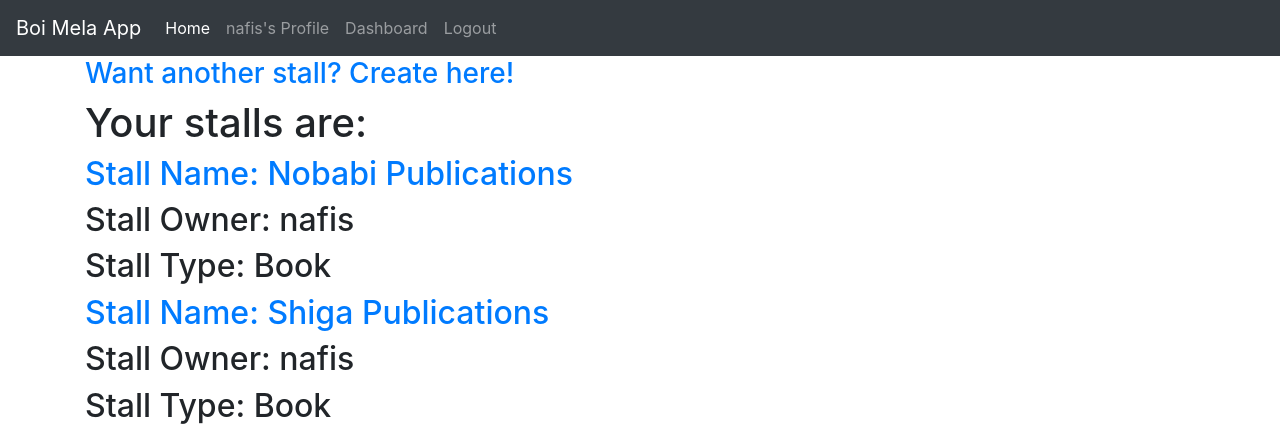
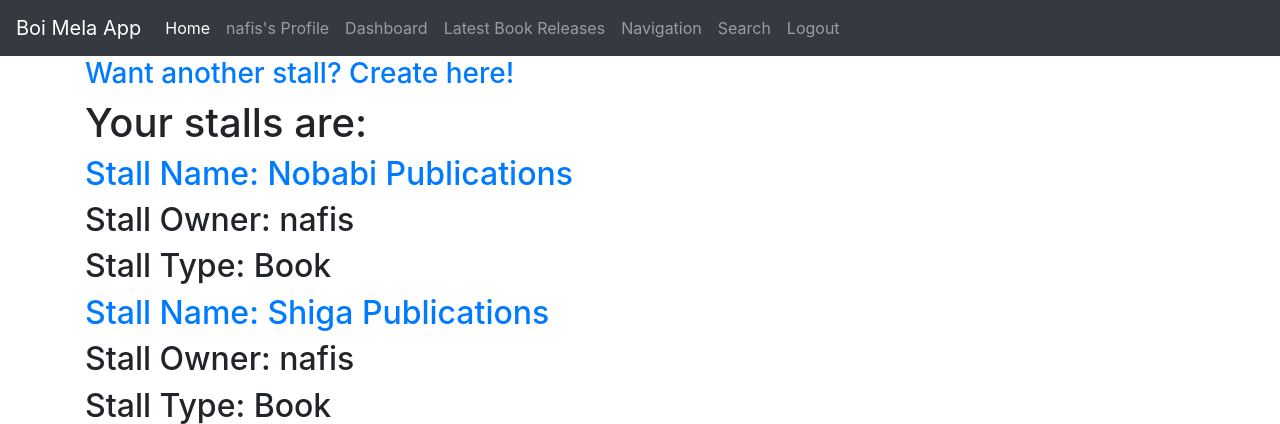
Before and after one commit to HumayaraBinte/BoiMelaProject, a Django app: page /dashboard/ in a window 1280 px wide. Shown: the top 424 px of the page. Run offline with Django 3.2, Linux system fonts and the light colour scheme; a user stored in the database is signed in; data comes from the database, SQL or seed files in the repository; some libraries are stand-ins or nearby versions.

Commit message:
Nav bar align

```diff
--- a/boimela/boimelaApp/templates/boimelaApp/base.html
+++ b/boimela/boimelaApp/templates/boimelaApp/base.html
@@ -27,13 +27,16 @@
       {% if user.is_authenticated %}
       <a class="nav-item nav-link" href="{% url 'profile' %}">{{ user.username }}'s Profile</a>
       <a class="nav-item nav-link" href="{% url 'dashboard' %}">Dashboard</a>
-      <a class="nav-item nav-link" href="{% url 'logout' %}">Logout</a>
+      <a class="nav-item nav-link" href="{% url 'boimelaApp-latest' %}">Latest Book Releases</a>
+      <a class="nav-item nav-link" href="{% url 'boimelaApp-navigation' %}">Navigation</a>
+      <a class="nav-item nav-link" href="{% url 'boimelaApp-search' %}">Search</a>
+      <a class="nav-item nav-link mr-auto" href="{% url 'logout' %}">Logout</a>
       {% else %}
       <a class="nav-item nav-link" href="{% url 'boimelaApp-latest' %}">Latest Book Releases</a>
       <a class="nav-item nav-link" href="{% url 'boimelaApp-navigation' %}">Navigation</a>
+      <a class="nav-item nav-link" href="{% url 'boimelaApp-search' %}">Search</a>
       <a class="nav-item nav-link" href="{% url 'login' %}">Login</a>
       <a class="nav-item nav-link" href="{% url 'register' %}">Register</a>
-      <a class="nav-item nav-link" href="{% url 'boimelaApp-search' %}">Search</a>
       {% endif %}
     </div>
   </div>
```
